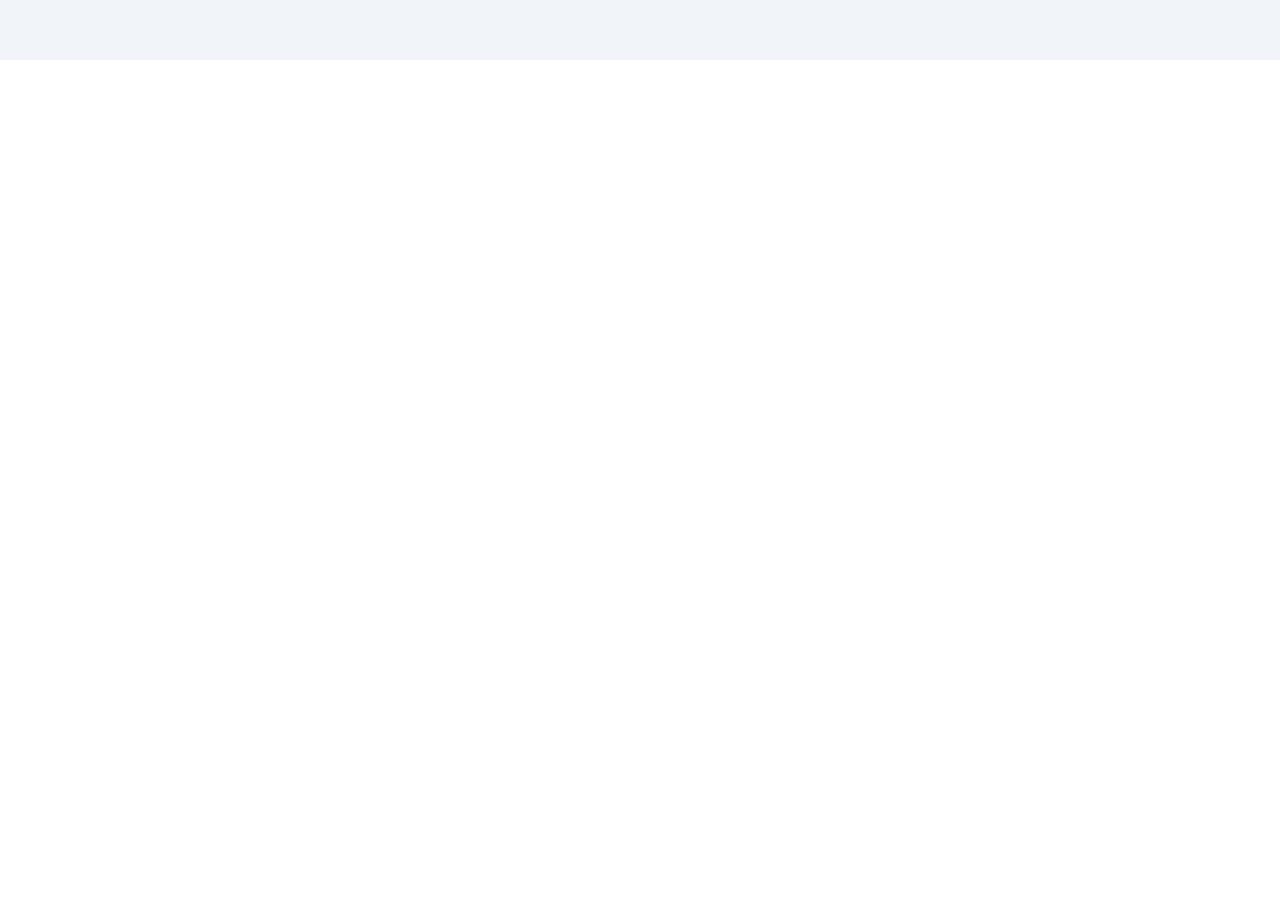
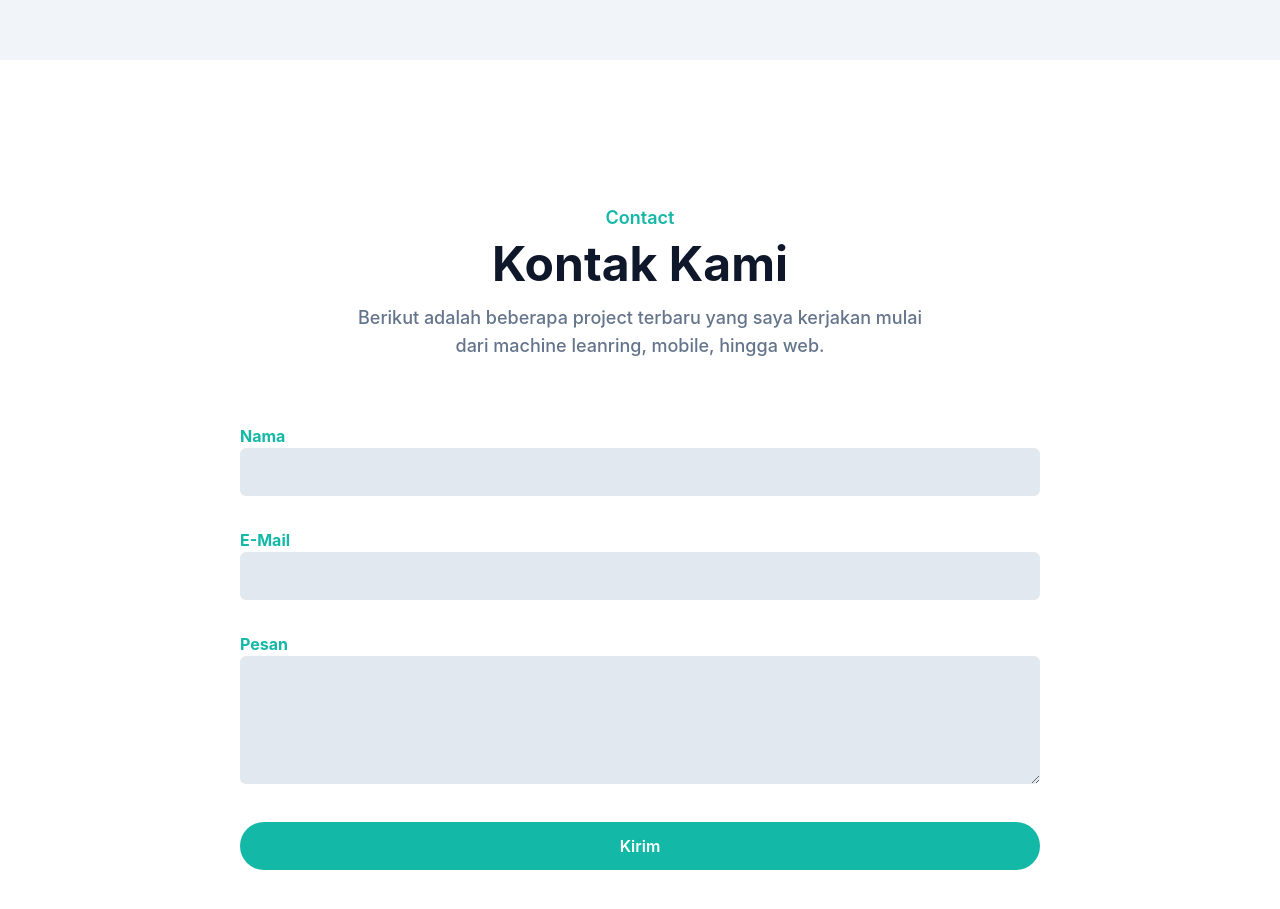
Before and after one commit to YogiAnggara129/YogiAnggara129.github.io, a website: page index.html in a window 1280 px wide. Shown: the part 4554-5463 px from the top of the page. Before the commit the page ends 4614 px from the top, so only its background shows below. Drawn offline with Linux system fonts and the light colour scheme.

Commit message:
add contact section

```diff
--- a/index.html
+++ b/index.html
@@ -256,7 +256,7 @@
   <!-- Experience Section End -->
 
   <!-- Webinar Section Start -->
-  <div id="webinar" class="pt-36 pb-32 bg-slate-100">
+  <section id="webinar" class="pt-36 pb-32 bg-slate-100">
     <div class="container">
       <div class="w-full px-4">
         <div class="max-w-xl mx-auto text-center mb-16">
@@ -280,8 +280,44 @@
         allowfullscreen></iframe>
     </div>
 
-  </div>
+  </section>
   <!-- Webinar Section End -->
+
+  <!-- Contact Section Start -->
+  <section id="contact" class="pt-36 pb-32">
+    <div class="container">
+      <div class="w-full px-4">
+        <div class="max-w-xl mx-auto text-center mb-16">
+          <h4 class="font-semibold text-lg text-primary mb-2">Contact</h4>
+          <h2 class="font-bold text-dark text-3xl mb-4  sm:text-4xl lg:text-5xl">Kontak Kami</h2>
+          <p class="font-medium text-md text-secondary md:text-lg">
+            Berikut adalah beberapa project terbaru yang saya kerjakan mulai dari machine leanring, mobile, hingga web.
+          </p>
+        </div>
+      </div>
+
+      <form>
+        <div class="w-full lg:w-2/3 lg:mx-auto">
+          <div class="w-full px-4 mb-8">
+            <label for="name" class="text-base font-bold text-primary">Nama</label>
+            <input type="text" id="name" class="w-full bg-slate-200 rounded-md text-dark p-3 focus:outline-primary">
+          </div>
+          <div class="w-full px-4 mb-8">
+            <label for="email" class="text-base font-bold text-primary">E-Mail</label>
+            <input type="email" id="email" class="w-full bg-slate-200 rounded-md text-dark p-3 focus:outline-primary">
+          </div>
+          <div class="w-full px-4 mb-8">
+            <label for="message" class="text-base font-bold text-primary">Pesan</label>
+            <textarea type="text" id="message" class="w-full bg-slate-200 rounded-md text-dark p-3 focus:outline-primary h-32"></textarea>
+          </div>
+          <div class="w-full px-4">
+            <button id="message" class="w-full px-8 py-3 rounded-full bg-primary text-white text-base font-semibold hover:opacity-80 hover:shadow-lg transition duration-500">Kirim</button>
+          </div>
+        </div>
+      </form>
+    </div>
+  </section>
+  <!-- Contact Section End -->
 
   <script src="dist/js/script.js"></script>
 </body>
```
Also changed, not shown: dist/output.css.
